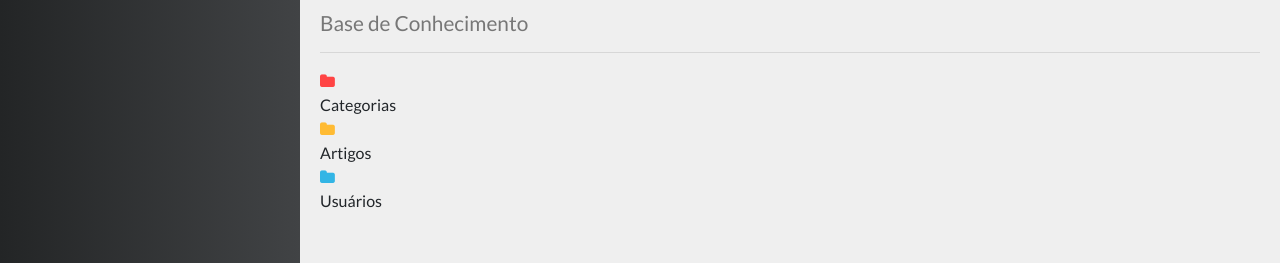
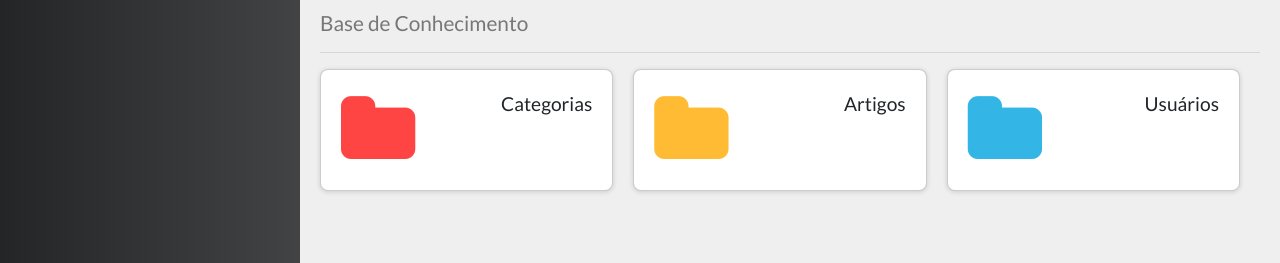
Before and after one commit to Manjor/cursoJavaScript, a Vue app in the folder projeto_Knowledge/frontend/: page / in a window 1280 px wide. Shown: the part 122-385 px from the top of the page. Built offline with nearby package versions, Linux system fonts and the light colour scheme; no server answers.

Commit message:
Projeto Final: Componente Home

```diff
--- a/projeto_Knowledge/frontend/src/components/home/Home.vue
+++ b/projeto_Knowledge/frontend/src/components/home/Home.vue
@@ -27,7 +27,6 @@
         getStats(){
             axios.get(`${baseApiUrl}/stats`).then(res =>{
                 this.stat = res.data
-                console.log(res.data)
             })
         }
     },
@@ -38,5 +37,9 @@
 </script>
 
 <style>
-
+    .stats {
+        display: flex;
+        justify-content: space-between;
+        flex-wrap: wrap;
+    }
 </style>
--- a/projeto_Knowledge/frontend/src/components/home/Stat.vue
+++ b/projeto_Knowledge/frontend/src/components/home/Stat.vue
@@ -23,5 +23,37 @@
 </script>
 
 <style>
+    .stat{
+        flex:  1;
+        display: flex;
+        border-radius: 8px;
+        margin-right: 20px;
+        margin-bottom: 20px;
+        background-color: #FFF;
+        padding: 20px;
+        border: 1px solid rgba(0, 0, 0, 0.2);
+        box-shadow: 0 1px 5px rgba(0, 0, 0, 0.15)
+    }
+    .stat-icon{
+        display: flex;
+        align-items: center;
+    }
 
+    .stat-icon i{
+        font-size: 5rem;
+    }
+
+    .stat-info{
+        flex:1;
+        display: flex;
+        flex-direction: column;
+        align-items: flex-end;
+    }
+
+    .stat-title{
+        font-size: 1.2rem;
+    }
+    .stat-value{
+        font-size: 3rem;
+    }
 </style>
--- a/projeto_Knowledge/frontend/src/main.js
+++ b/projeto_Knowledge/frontend/src/main.js
@@ -9,6 +9,9 @@
 
 Vue.config.productionTip = false
 
+//Temporário
+require('axios').defaults.headers.common['Authorization'] = 'bearer eyJ0eXAiOiJKV1QiLCJhbGciOiJIUzI1NiJ9.eyJpZCI6MSwibmFtZSI6Ik1hbm9lbCIsImVtYWlsIjoibWFub2VsdGF2YXJlc0BlbWFpbC5jb20iLCJhZG1pbiI6dHJ1ZSwiYWl0IjoxNTQ4MTU3NDY0LCJleHAiOjE1NDg0MTY2NjR9.xs-cSMDwx69LQ5q1KU6Vmp5f9L1P6-SKP9BnQ-BrRfg'
+
 new Vue({
   store,
   router,
```
Also changed, not shown: 1 other file (tests, documents, lock files or other folders).
